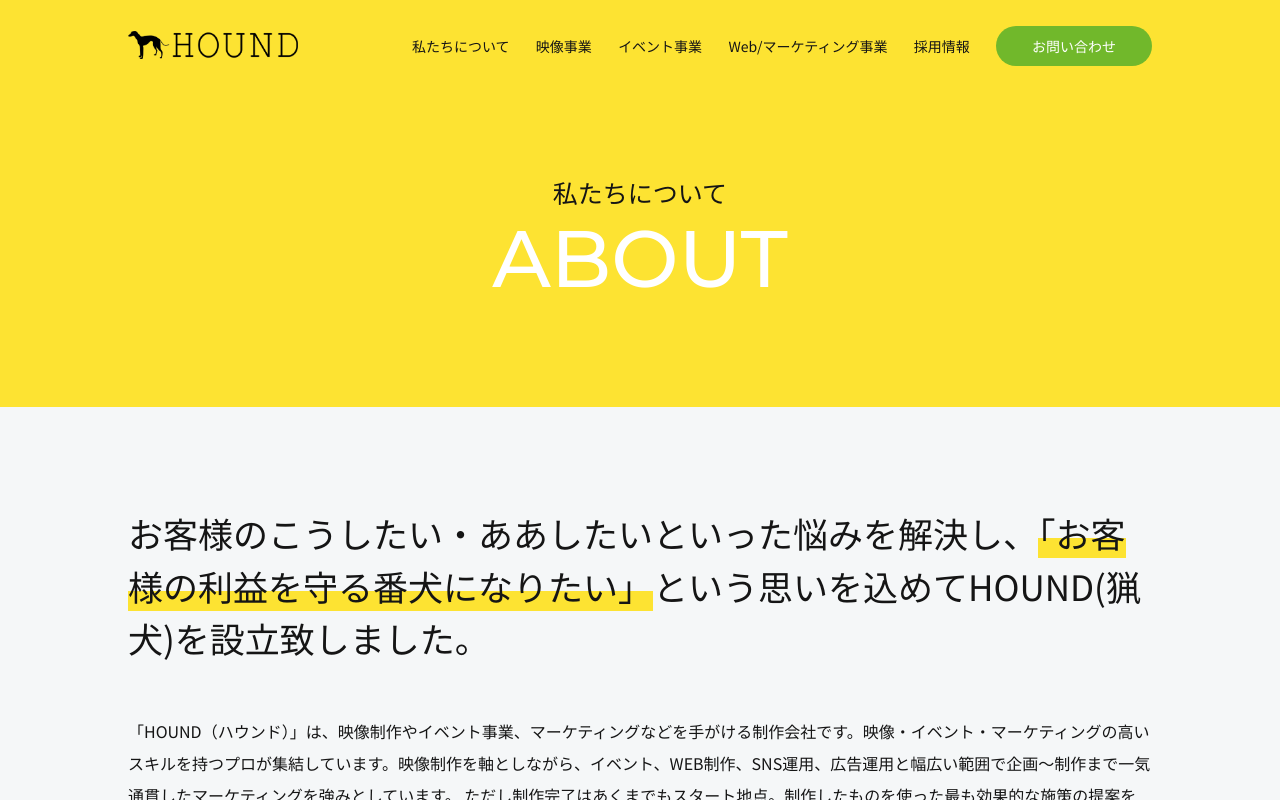
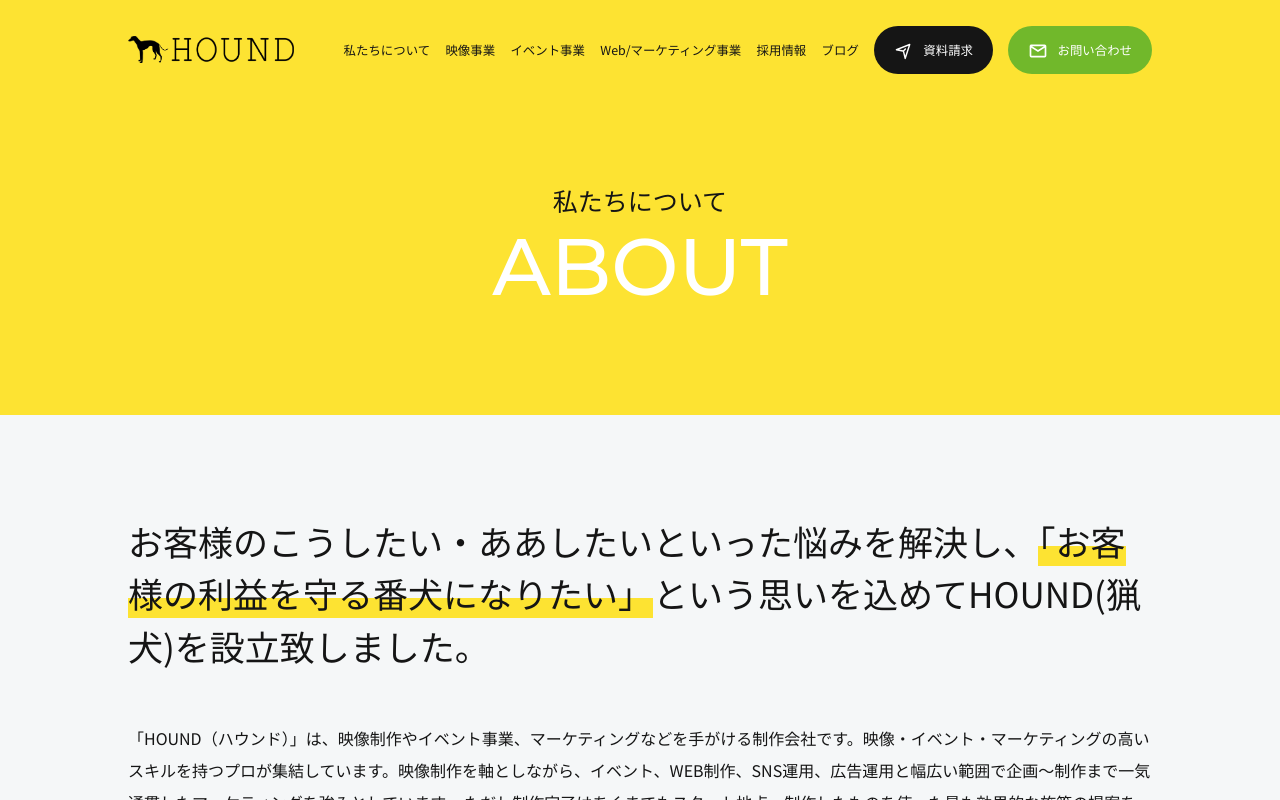
Before and after one commit to EmuSauve/Hound, a plain HTML site: page about.html in a window 1280 px wide. Drawn offline with nearby package versions, Linux system fonts and the light colour scheme; a web font is replaced by a local one.

Commit message:
Added items in the header

```diff
--- a/about.html
+++ b/about.html
@@ -24,7 +24,7 @@
     <header class="main">
         <!-- Desktop Menu -->
         <nav class="gnav content-max-width">
-            <a href="index.html"><img src="images/logo_black.png" alt="株式会社HOUND/Home"></a>
+            <a href="index.html"><img class="header-logo" src="images/logo_black.png" alt="株式会社HOUND/Home"></a>
             <a class="mobile-menu button-link">
                 <span class="menu__line menu__line--top"></span>
                 <span class="menu__line menu__line--center"></span>
@@ -34,9 +34,11 @@
                 <li><a href="about.html">私たちについて</a></li>
                 <li><a href="movie.html">映像事業</a></li>
                 <li><a href="event.html">イベント事業</a></li>
-                <li><a href="web/marketing.html">Web/マーケティング事業</a></li>
+                <li><a href="web-marketing.html">Web/マーケティング事業</a></li>
                 <li><a href="recruit.html">採用情報</a></li>
-                <li><a class="button-link button-secondary" href="contact.html">お問い合わせ</a></li>
+                <li><a href="#">ブログ</a></li>
+                <li><a class="button-link button-secondary-thirdlycolor" href="request.html"><img src="images/send.svg" alt="">資料請求</a></li>
+                <li><a class="button-link button-secondary" href="contact.html"><img src="images/mail.svg" alt="">お問い合わせ</a></li>
             </ul>
         </nav>
     </header>
--- a/styles/_components.scss
+++ b/styles/_components.scss
@@ -51,8 +51,8 @@
 .button-secondary {
     @include button-common;
     border: none;
-    color: white;
-    padding: 13px 36px;
+    color: $text-color-reverse;
+    padding: 13px 20px;
     background: $brand-color-secondary;
     font-weight: 500;
     display: flex;
@@ -60,7 +60,28 @@
     justify-content: center;
 
     &:hover {
-        background: $brand-color-tertiary;
+        background: #50841C;
+    }
+
+    img {
+        margin-right: 10px;
+        padding-top: 2px;
+    }
+}
+
+.button-secondary-thirdlycolor {
+    @include button-common;
+    border: none;
+    color: $text-color-reverse;
+    padding: 13px 20px;
+    background: $brand-color-tertiary;
+    font-weight: 500;
+    display: flex;
+    align-items: center;
+    justify-content: center;
+
+    &:hover {
+        background: #3B3B3B;
     }
 
     img {
--- a/styles/_header.scss
+++ b/styles/_header.scss
@@ -4,18 +4,19 @@ header.main {
     ul {
         list-style-type: none;
     }
-    img {
-        width: 170px;
-        padding-top: 5px;
-        @include pc-s {
-            width: 140px;
+    .header-logo {
+        width: 13vw;
+        padding-top: 10px;
+        @include pc-xl{
+            width: 200px;
+        }
+        @include tab{
+            padding-top: 0px;
+            width: 150px;
         }
         @include sp {
             width: 100px;
         }
-    }
-    .button-secondary {
-        font-size: 14px;
     }
 
     @include tab {
@@ -50,17 +51,20 @@ header.main {
 }
 
 .gnav-menu {
-    width: 740px;
     li {
         display: contents;
     }
     a {
-        font-size: 14px;
+        font-size: 0.97vw;
+        margin-left: 1.2vw;
+        @include pc-xl {
+            font-size: 14px;
+            margin-left: 20px;
+        }
         @include tab {
             margin: 25px 0;
             font-size: 16px !important;
         }
-
     }
     a:not(.button-link) {
         color: $text-color;
@@ -82,18 +86,21 @@ header.main {
         }
     }
     .button-link {
+        font-size: 0.97vw;
+        @include pc-xl {
+            font-size: 14px;
+        }
         @include tab {
             width: 200px !important;
         }
-    }
-    @include pc-s {
-        width: 630px;
-        a {
-            font-size: 13px;
-        }
-        .button-link {
-            font-size: 13px;
-            padding: 10px 20px;
+        img {
+            width: 1.5vw;
+            @include pc-xl {
+                width: 20px;
+            }
+            @include tab {
+                width: 20px;
+            }
         }
     }
     @include tab {
```
Also changed, not shown: contact.html (+5 -3 lines), index.html (+5 -3 lines), movie.html (+7 -5 lines), privacy-policy.html (+5 -3 lines), recruit.html (+5 -3 lines), web-marketing.html (+5 -3 lines), images/illustration_hero.svg, images/send.svg (added), styles/style.css, 2 other files.
